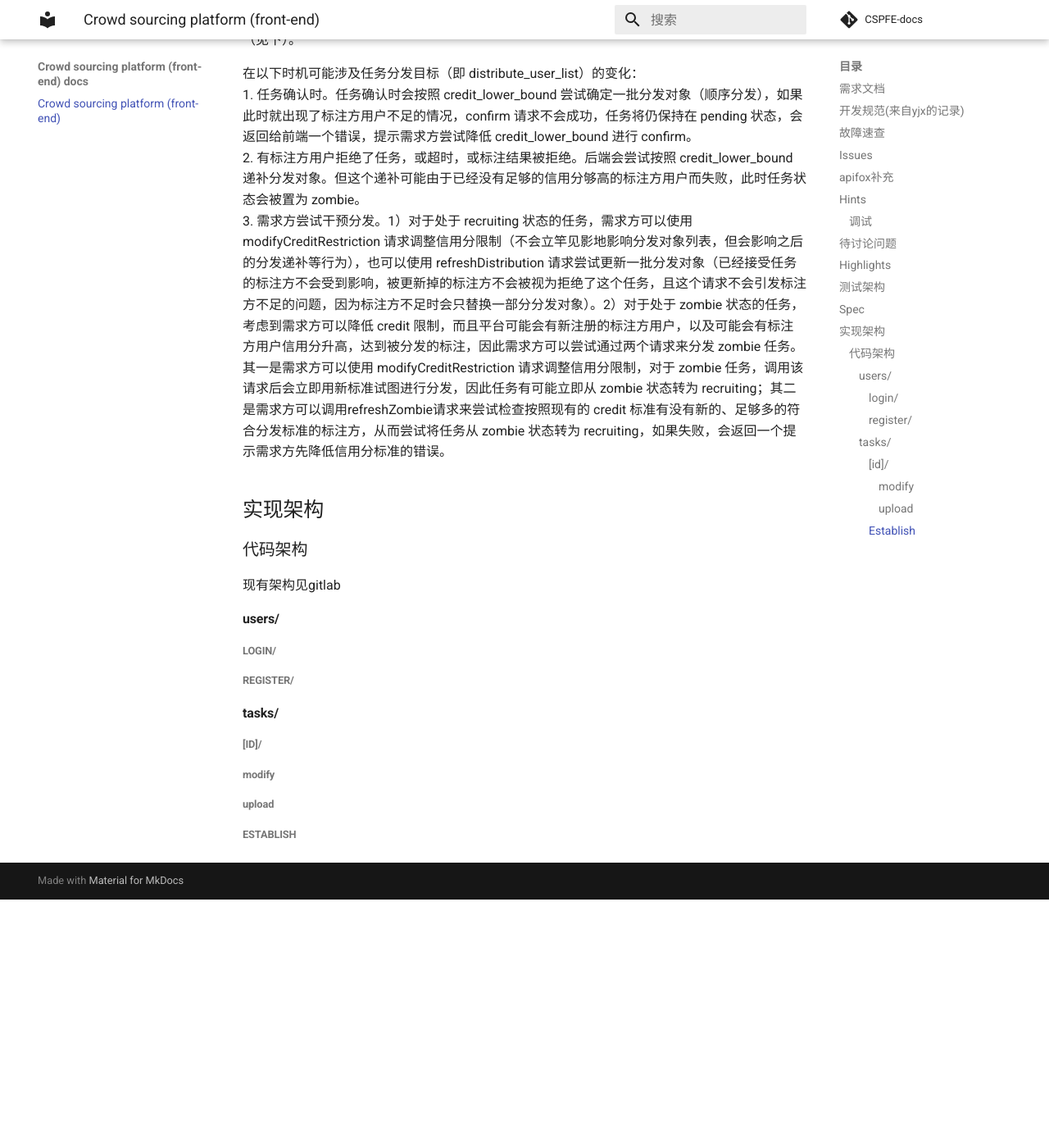
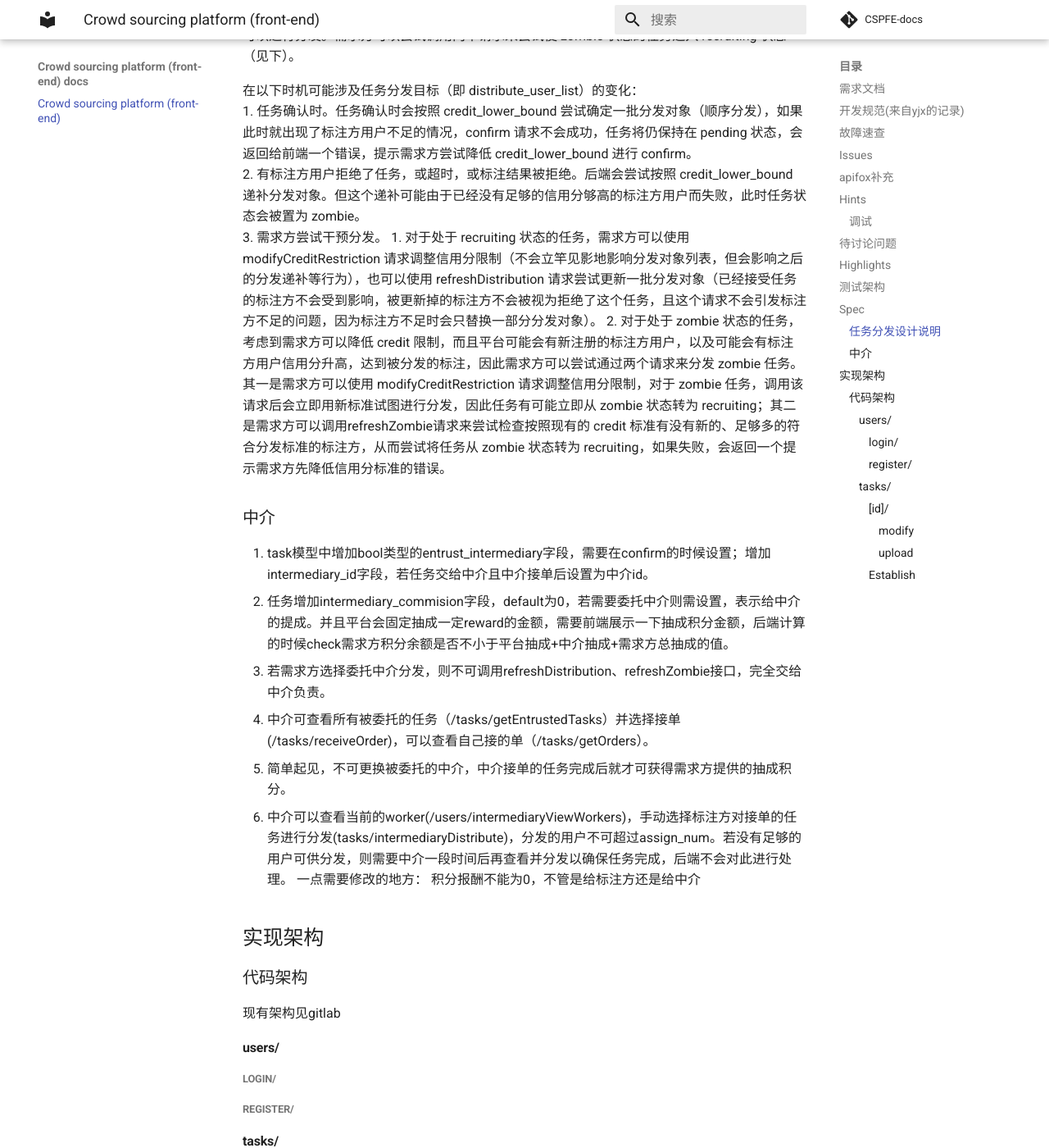
Before and after one commit to syniox/CSFE-docs, an MkDocs documentation site: the page built from docs/index.md, in a window 1280 px wide and 1400 px high, scrolled down 3698 px. Shown: the whole window at 82% size. Built offline with MkDocs 1.6.1 and Material for MkDocs 9.7.7, drawn with Linux system fonts in a browser that asks for light colours; comment, search, counter and statistics services are not loaded; before the commit the page ends 4795 px from its top, so only the background shows below that.

Commit message:
Update index.md

```diff
--- a/docs/index.md
+++ b/docs/index.md
@@ -113,9 +113,20 @@ Task 的 status 增加了一种状态 zombie（编号为5），表示在上一
 在以下时机可能涉及任务分发目标（即 distribute_user_list）的变化：
 1. 任务确认时。任务确认时会按照 credit_lower_bound 尝试确定一批分发对象（顺序分发），如果此时就出现了标注方用户不足的情况，confirm 请求不会成功，任务将仍保持在 pending 状态，会返回给前端一个错误，提示需求方尝试降低 credit_lower_bound 进行 confirm。
 2. 有标注方用户拒绝了任务，或超时，或标注结果被拒绝。后端会尝试按照 credit_lower_bound 递补分发对象。但这个递补可能由于已经没有足够的信用分够高的标注方用户而失败，此时任务状态会被置为 zombie。
-3. 需求方尝试干预分发。1）对于处于 recruiting 状态的任务，需求方可以使用 modifyCreditRestriction 请求调整信用分限制（不会立竿见影地影响分发对象列表，但会影响之后的分发递补等行为），也可以使用 refreshDistribution 请求尝试更新一批分发对象（已经接受任务的标注方不会受到影响，被更新掉的标注方不会被视为拒绝了这个任务，且这个请求不会引发标注方不足的问题，因为标注方不足时会只替换一部分分发对象）。2）对于处于 zombie 状态的任务，考虑到需求方可以降低 credit 限制，而且平台可能会有新注册的标注方用户，以及可能会有标注方用户信用分升高，达到被分发的标注，因此需求方可以尝试通过两个请求来分发 zombie 任务。其一是需求方可以使用 modifyCreditRestriction 请求调整信用分限制，对于 zombie 任务，调用该请求后会立即用新标准试图进行分发，因此任务有可能立即从 zombie 状态转为 recruiting；其二是需求方可以调用refreshZombie请求来尝试检查按照现有的 credit 标准有没有新的、足够多的符合分发标准的标注方，从而尝试将任务从 zombie 状态转为 recruiting，如果失败，会返回一个提示需求方先降低信用分标准的错误。
+3. 需求方尝试干预分发。
+    1. 对于处于 recruiting 状态的任务，需求方可以使用 modifyCreditRestriction 请求调整信用分限制（不会立竿见影地影响分发对象列表，但会影响之后的分发递补等行为），也可以使用 refreshDistribution 请求尝试更新一批分发对象（已经接受任务的标注方不会受到影响，被更新掉的标注方不会被视为拒绝了这个任务，且这个请求不会引发标注方不足的问题，因为标注方不足时会只替换一部分分发对象）。
+    2. 对于处于 zombie 状态的任务，考虑到需求方可以降低 credit 限制，而且平台可能会有新注册的标注方用户，以及可能会有标注方用户信用分升高，达到被分发的标注，因此需求方可以尝试通过两个请求来分发 zombie 任务。其一是需求方可以使用 modifyCreditRestriction 请求调整信用分限制，对于 zombie 任务，调用该请求后会立即用新标准试图进行分发，因此任务有可能立即从 zombie 状态转为 recruiting；其二是需求方可以调用refreshZombie请求来尝试检查按照现有的 credit 标准有没有新的、足够多的符合分发标准的标注方，从而尝试将任务从 zombie 状态转为 recruiting，如果失败，会返回一个提示需求方先降低信用分标准的错误。
 
 
+### 中介
+1. task模型中增加bool类型的entrust_intermediary字段，需要在confirm的时候设置；增加intermediary_id字段，若任务交给中介且中介接单后设置为中介id。
+2. 任务增加intermediary_commision字段，default为0，若需要委托中介则需设置，表示给中介的提成。并且平台会固定抽成一定reward的金额，需要前端展示一下抽成积分金额，后端计算的时候check需求方积分余额是否不小于平台抽成+中介抽成+需求方总抽成的值。
+3. 若需求方选择委托中介分发，则不可调用refreshDistribution、refreshZombie接口，完全交给中介负责。
+4. 中介可查看所有被委托的任务（/tasks/getEntrustedTasks）并选择接单(/tasks/receiveOrder)，可以查看自己接的单（/tasks/getOrders）。
+5. 简单起见，不可更换被委托的中介，中介接单的任务完成后就才可获得需求方提供的抽成积分。
+6. 中介可以查看当前的worker(/users/intermediaryViewWorkers)，手动选择标注方对接单的任务进行分发(tasks/intermediaryDistribute)，分发的用户不可超过assign_num。若没有足够的用户可供分发，则需要中介一段时间后再查看并分发以确保任务完成，后端不会对此进行处理。
+一点需要修改的地方：
+积分报酬不能为0，不管是给标注方还是给中介
 
 
 ## 实现架构
```
Also changed, not shown: other parts of docs/index.md (+1 -1 lines).
